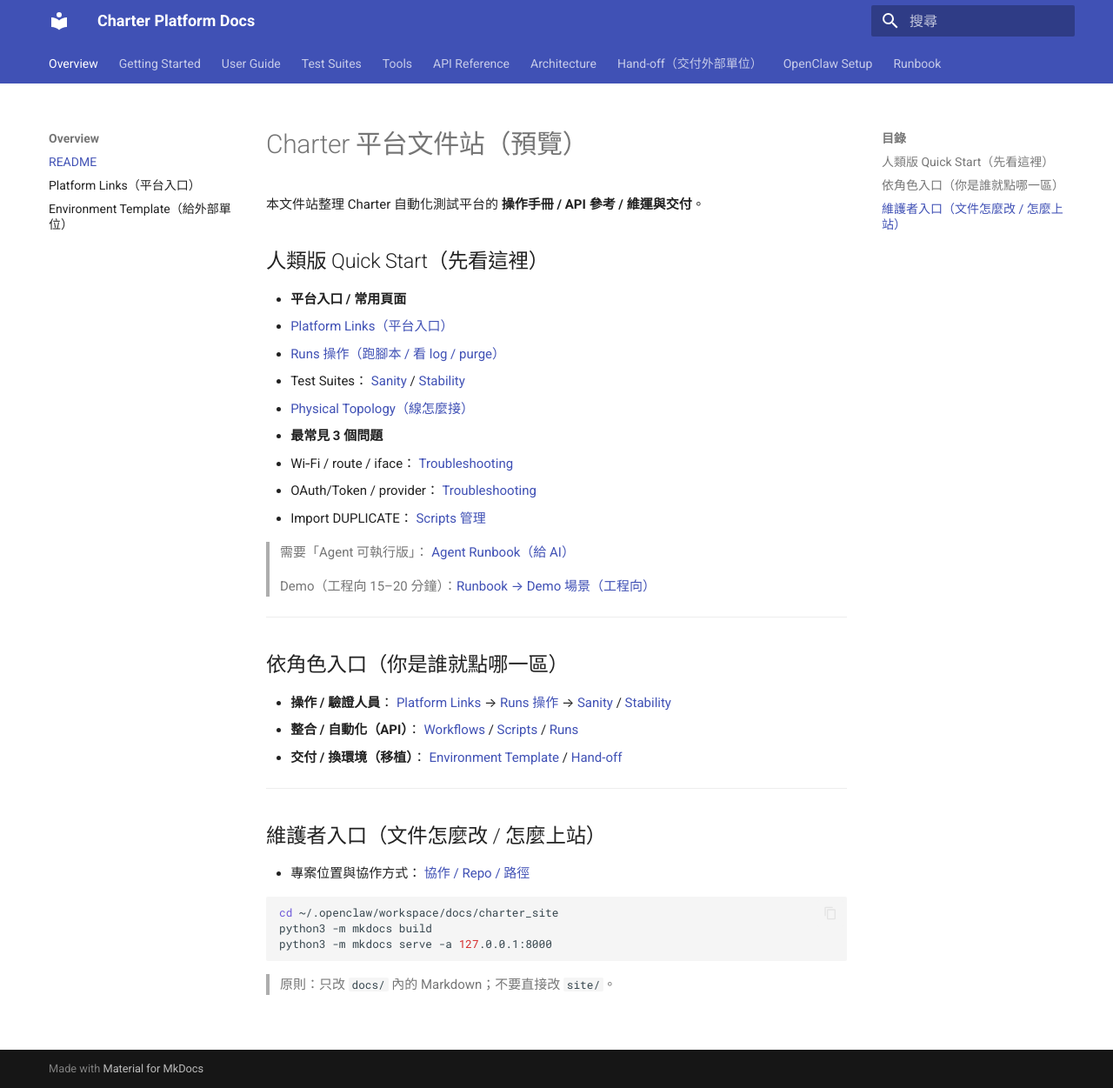
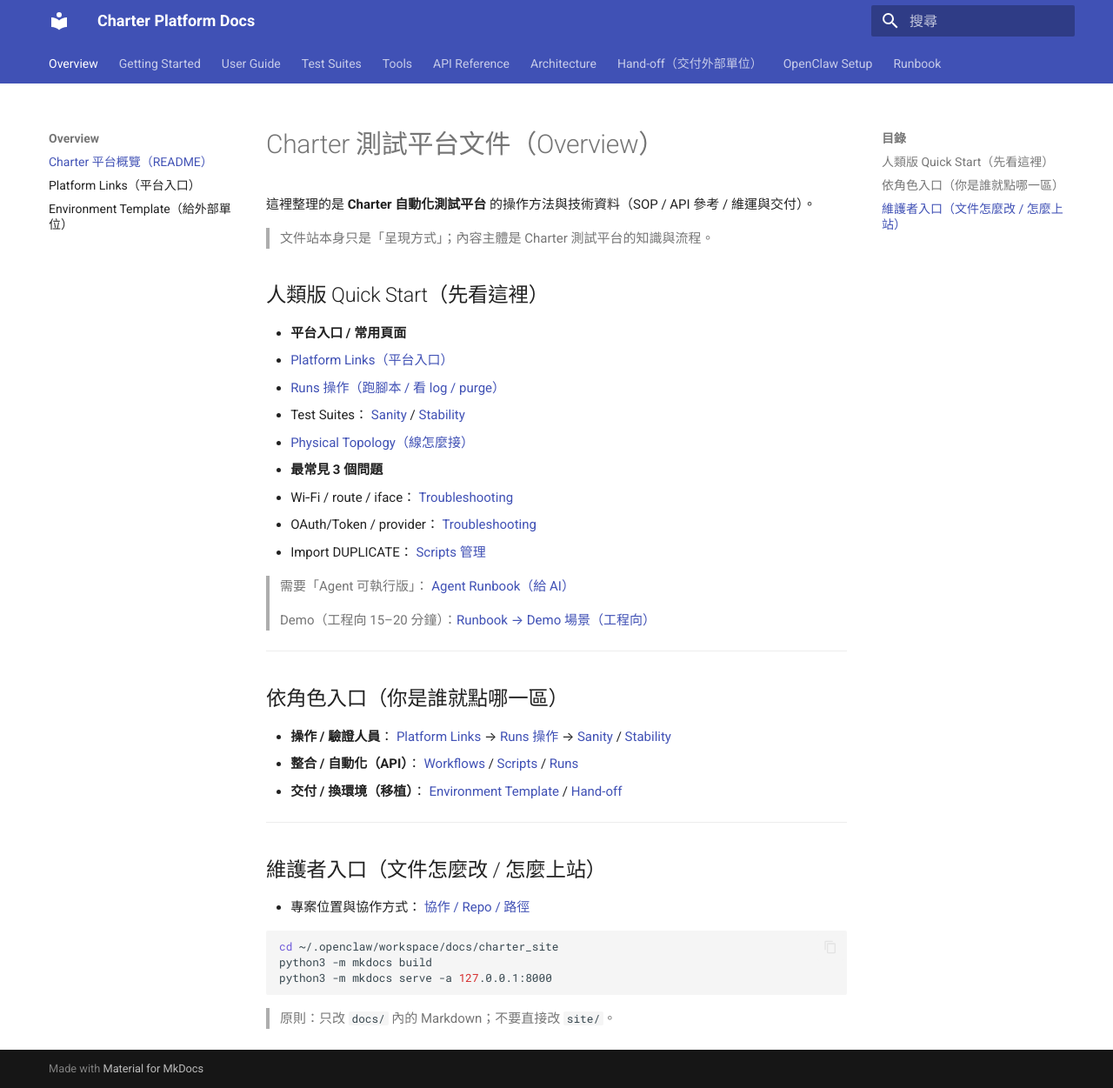
Before and after one commit to askeywifisit-ui/charter_project, an MkDocs documentation site: the page built from docs/charter_site/docs/index.md, in a window 1280 px wide and 1251 px high. Shown: the whole window at 87% size. Built offline with MkDocs 1.6.1 and Material for MkDocs 9.7.7, drawn with Linux system fonts in a browser that asks for light colours; comment, search, counter and statistics services are not loaded.

Commit message:
docs: rephrase README as Charter test platform docs (not just a docs site)

```diff
--- a/docs/charter_site/docs/index.md
+++ b/docs/charter_site/docs/index.md
@@ -1,6 +1,8 @@
-# Charter 平台文件站（預覽）
+# Charter 測試平台文件（Overview）
 
-本文件站整理 Charter 自動化測試平台的 **操作手冊 / API 參考 / 維運與交付**。
+這裡整理的是 **Charter 自動化測試平台** 的操作方法與技術資料（SOP / API 參考 / 維運與交付）。
+
+> 文件站本身只是「呈現方式」；內容主體是 Charter 測試平台的知識與流程。
 
 ## 人類版 Quick Start（先看這裡）
 
--- a/docs/charter_site/mkdocs.yml
+++ b/docs/charter_site/mkdocs.yml
@@ -46,7 +46,7 @@
 
 nav:
   - Overview:
-      - README: index.md
+      - Charter 平台概覽（README）: index.md
       - Platform Links（平台入口）: platform_links.md
       - Environment Template（給外部單位）: environment_template.md
   - Getting Started:
```
